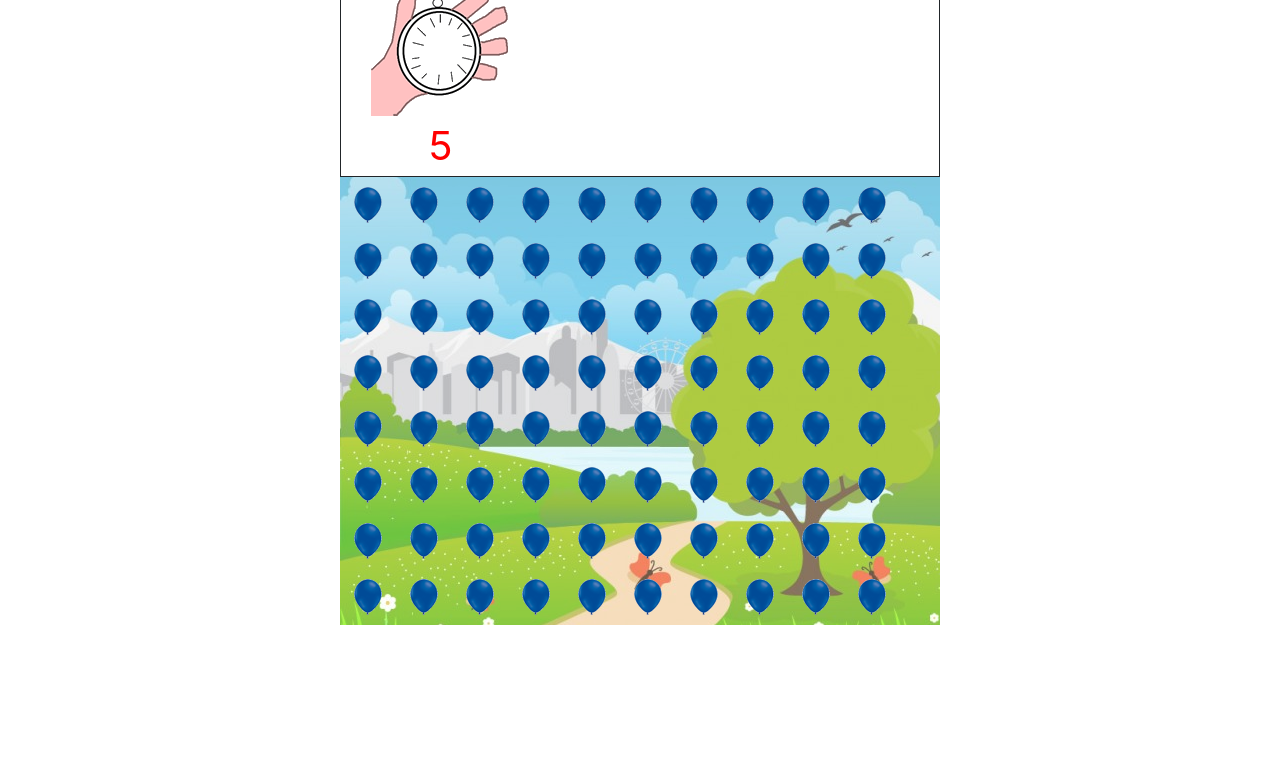
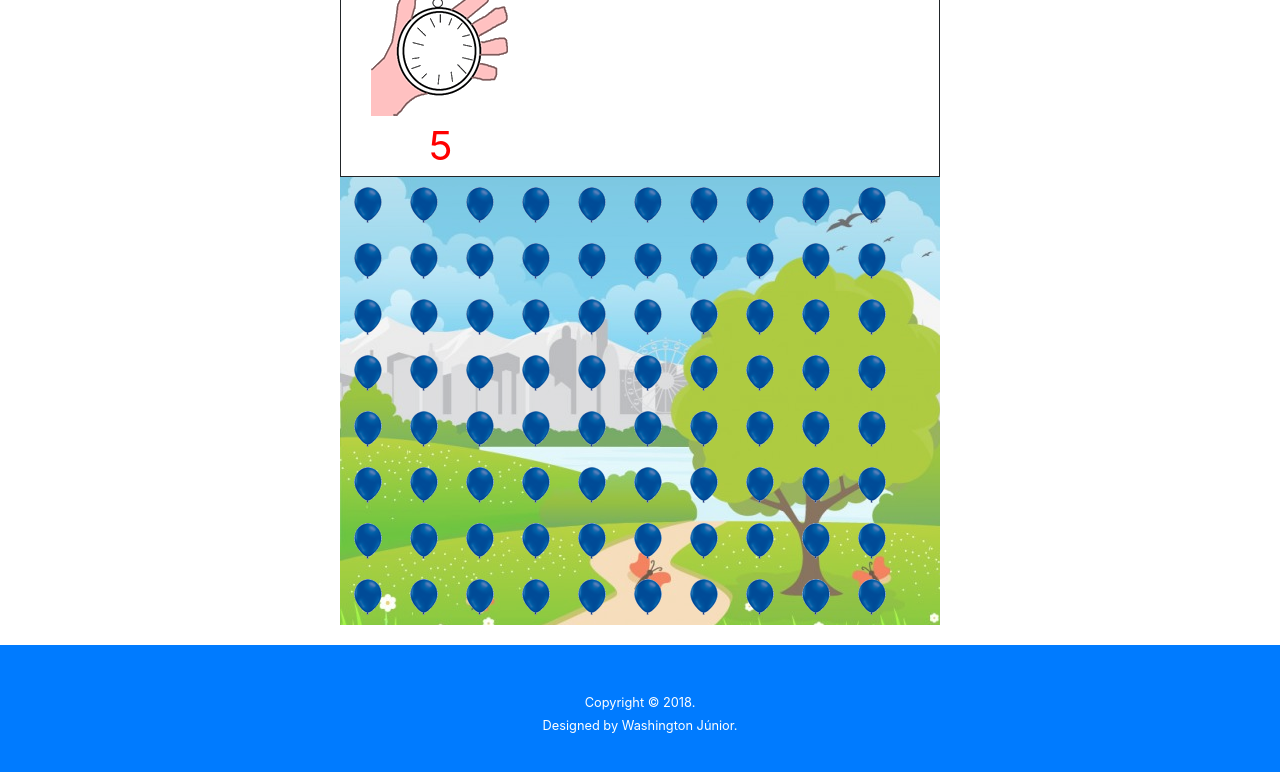
Before and after one commit to wjuniori/jogo-estourando-baloes, a website: page public/assets/estourando-baloes.html in a window 1280 px wide. Shown: the part 172-944 px from the top of the page. Before the commit the page ends 817 px from the top, so only its background shows below. Drawn offline with Linux system fonts and the light colour scheme; files that its build step writes are made by us from their sources; files whose address does not match are found by name.

Commit message:
1. Adicionado estrutura e formatações do FOOTER
=> estourando-baloes.css e estourando-baloes.min.css

1. Adicionado PALETA DE CORES
2. Substituído "red" por "#ff0000"
3. Adicionado formatações do FOOTER

=> index.css e index.min.css

1. Adicionado PALETA DE CORES
2. Adicionado "padding-bottom: 20px;" no "section"
3. Adicionado formatações do FOOTER

=> estourando-baloes.html e index.html

1. Adicionado estrutura do FOOTER

```diff
--- a/public/assets/css/estourando-baloes.css
+++ b/public/assets/css/estourando-baloes.css
@@ -6,7 +6,12 @@
 
 /* ********** PALETA DE CORES **********
 
+- Branco: #ffffff; rgb(255,255,255)
+- Vermelho: #ff0000; rgb(255,0,0)
+
 */
+
+/* ********** SECTION ********** */
 
 section {
   padding-top: 20px;
@@ -18,7 +23,7 @@ section p {
 }
 
 section p#tempo {
-  color: red;
+  color: #ff0000;
 }
 
 .base {
@@ -49,3 +54,14 @@ section p#tempo {
 .img-balao {
   margin: 10px;
 }
+
+/* ********** FOOTER ********** */
+
+footer a, footer a:hover {
+  color: #fff;
+}
+
+footer a:hover {
+  text-decoration: none;
+  font-weight: bold;
+}
--- a/public/assets/css/index.css
+++ b/public/assets/css/index.css
@@ -6,12 +6,28 @@
 
 /* ********** PALETA DE CORES **********
 
+- Branco: #ffffff; rgb(255,255,255)
+
 */
+
+/* ********** SECTION ********** */
 
 section {
   padding-top: 20px;
+  padding-bottom: 20px;
 }
 
 p {
   font-weight: bold;
 }
+
+/* ********** FOOTER ********** */
+
+footer a, footer a:hover {
+  color: #fff;
+}
+
+footer a:hover {
+  text-decoration: none;
+  font-weight: bold;
+}
--- a/public/assets/estourando-baloes.html
+++ b/public/assets/estourando-baloes.html
@@ -17,6 +17,8 @@
     <title>Estourando Balões - Jogo</title>
   </head>
   <body onload="iniciarJogo()">
+
+    <!-- ********** SECTION ********** -->
 
     <section>
       <div class="container">
@@ -47,6 +49,19 @@
       </div> <!-- container -->
     </section>
 
+    <!-- ********** FOOTER ********** -->
+
+    <footer class="py-5 bg-primary text-center text-white">
+      <div class="container">
+        <div class="row">
+          <div class="col-12">
+            <p class="small m-0 mb-1">Copyright &copy; 2018.</p>
+            <p class="small m-0">Designed by <a target="_blank" href="https://wjuniori.github.io/">Washington Júnior</a>.</p>
+          </div>
+        </div>
+      </div>
+    </footer>
+
     <!-- jQuery first, then Bootstrap Bundle JS (included Popper.js) -->
     <script src="vendor/jquery/jquery.min.js"></script>
     <script src="vendor/bootstrap/js/bootstrap.bundle.min.js"></script>
```
Also changed, not shown: estourando-baloes.html (+1 -1 lines), index.html (+1 -1 lines), public/assets/index.html (+15 -0 lines), public/dist/css/estourando-baloes.min.css, public/dist/css/index.min.css.
